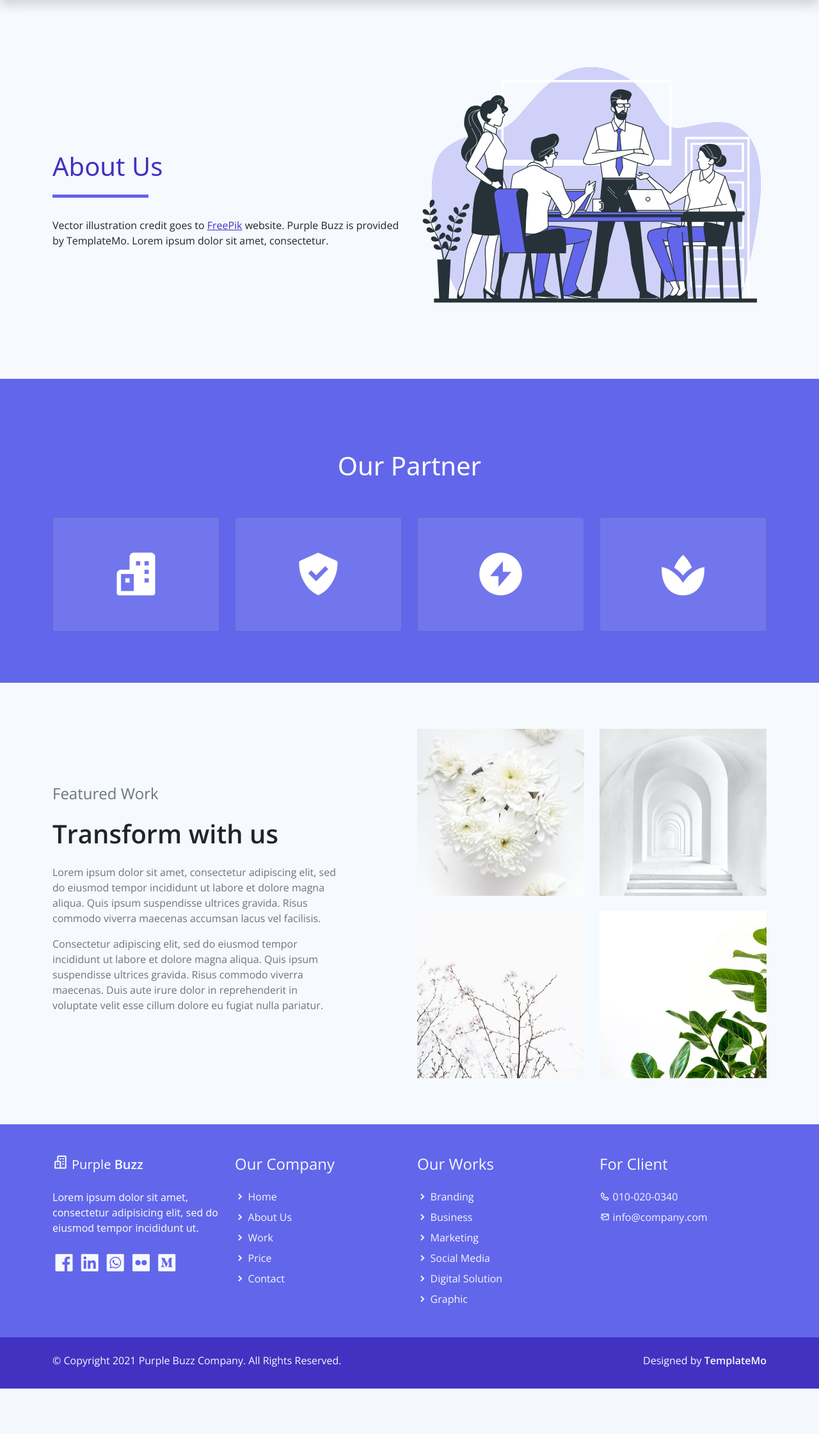
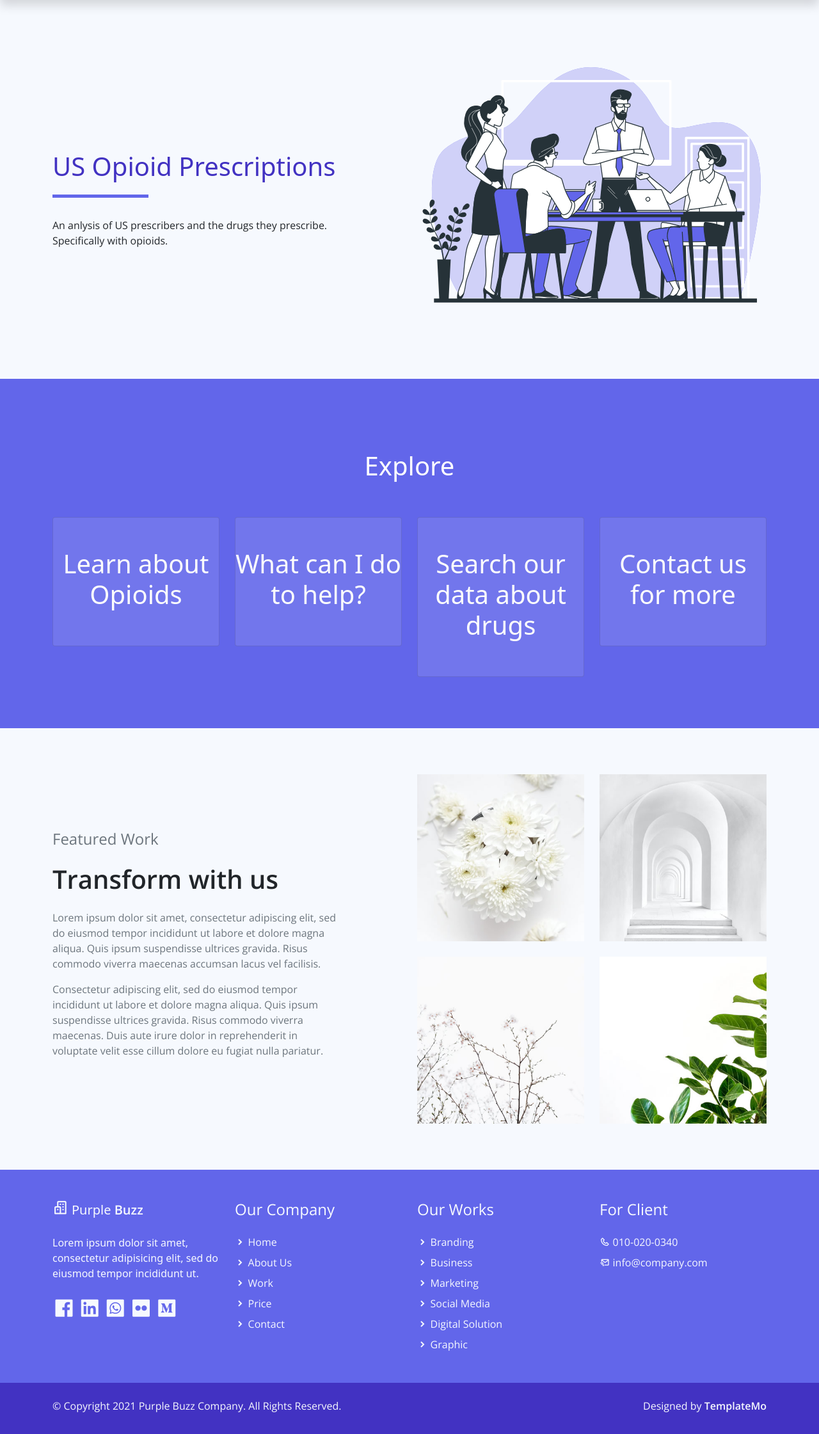
Before and after one commit to IS-Core-1-15/intex, a Django app: page / in a window 1280 px wide. Shown: the part 76-2317 px from the top of the page at 64% size. Before the commit the page ends 2246 px from the top, so only its background shows below. Run offline with Django 3.2, Linux system fonts and the light colour scheme; some libraries are stand-ins or nearby versions.

Commit message:
landing page

```diff
--- a/DrugApp/static/css/custom.css
+++ b/DrugApp/static/css/custom.css
@@ -4,3 +4,7 @@ Custom CSS for TemplateMo 561 Purple Buzz
 https://templatemo.com/tm-561-purple-buzz
 
 */
+a {
+    color: #fcfcfc;
+    text-decoration: none;
+}
--- a/templates/DrugApp/index.html
+++ b/templates/DrugApp/index.html
@@ -1,7 +1,7 @@
 {% extends 'base.html' %}
 {% load static %}
 {% block title %}
-<title>Purple Buzz HTML Template with Bootstrap 5 Beta 1</title>
+<title>Landing Page</title>
 {% endblock %}
 {% block banner %}
 <!-- Start Banner Hero -->
@@ -9,9 +9,10 @@
     <div class="container">
         <div class="row d-flex align-items-center py-5">
             <div class="col-lg-6 text-start">
-                <h1 class="h2 py-5 text-primary typo-space-line">About Us</h1>
+                <h1 class="h2 py-5 text-primary typo-space-line">US Opioid Prescriptions</h1>
                 <p class="light-300">
-                    Vector illustration credit goes to <a rel="nofollow" href="http://freepik.com/" target="_blank">FreePik</a> website. Purple Buzz is provided by TemplateMo. Lorem ipsum dolor sit amet, consectetur.
+                    An anlysis of US prescribers and the drugs they prescribe. <br>
+                    Specifically with opioids.
                 </p>
             </div>
             <div class="col-lg-6">
@@ -26,26 +27,28 @@
 <!-- Start Our Partner -->
 <section class="bg-secondary py-3">
     <div class="container py-5">
-        <h2 class="h2 text-white text-center py-5">Our Partner</h2>
+        <h2 class="h2 text-white text-center py-5">Explore</h2>
         <div class="row text-center">
             <div class="col-md-3 mb-3">
                 <div class="card partner-wap py-5">
-                    <a href="#"><i class='display-1 text-white bx bxs-buildings'></i></a>
+
+                    <a href="#"><h1>Learn about Opioids</h1></a>
+
                 </div>
             </div>
             <div class="col-md-3 mb-3">
                 <div class="card partner-wap py-5">
-                    <a href="#"><i class='display-1 bx text-white bxs-check-shield bx-lg'></i></a>
+                    <a href="#"><h1>What can I do to help?</h1></a>
                 </div>
             </div>
             <div class="col-md-3 mb-3">
                 <div class="card partner-wap py-5">
-                    <a href="#"><i class='display-1 text-white bx bxs-bolt-circle'></i></a>
+                    <a href="#"><h1>Search our data about drugs</h1></a>
                 </div>
             </div>
             <div class="col-md-3 mb-3">
                 <div class="card partner-wap py-5">
-                    <a href="#"><i class='display-1 text-white bx bxs-spa'></i></a>
+                    <a href="#"><h1>Contact us for more</h1></a>
                 </div>
             </div>
         </div>
--- /dev/null
+++ b/templates/learnmore.html
@@ -0,0 +1 @@
+{% load static %}
```
